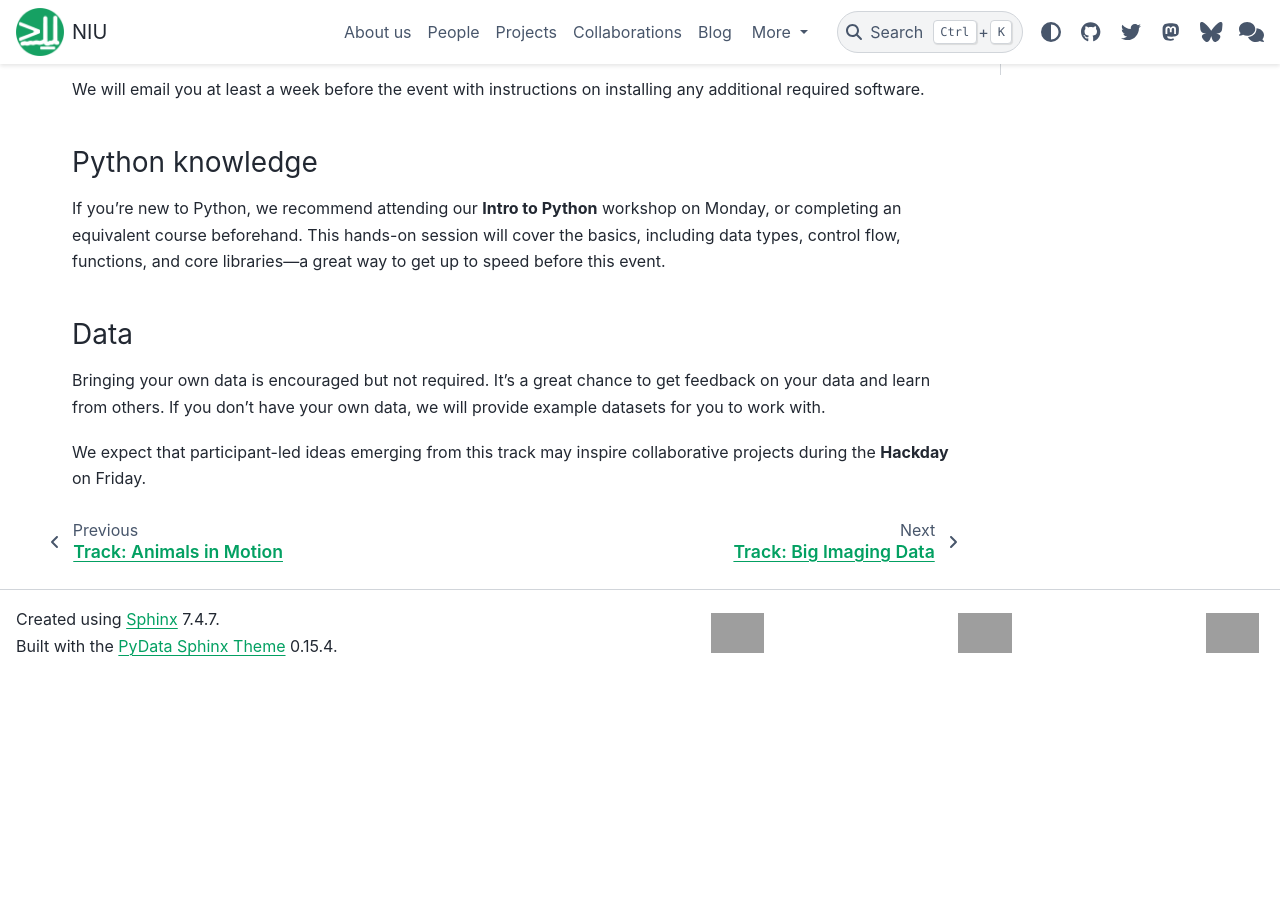
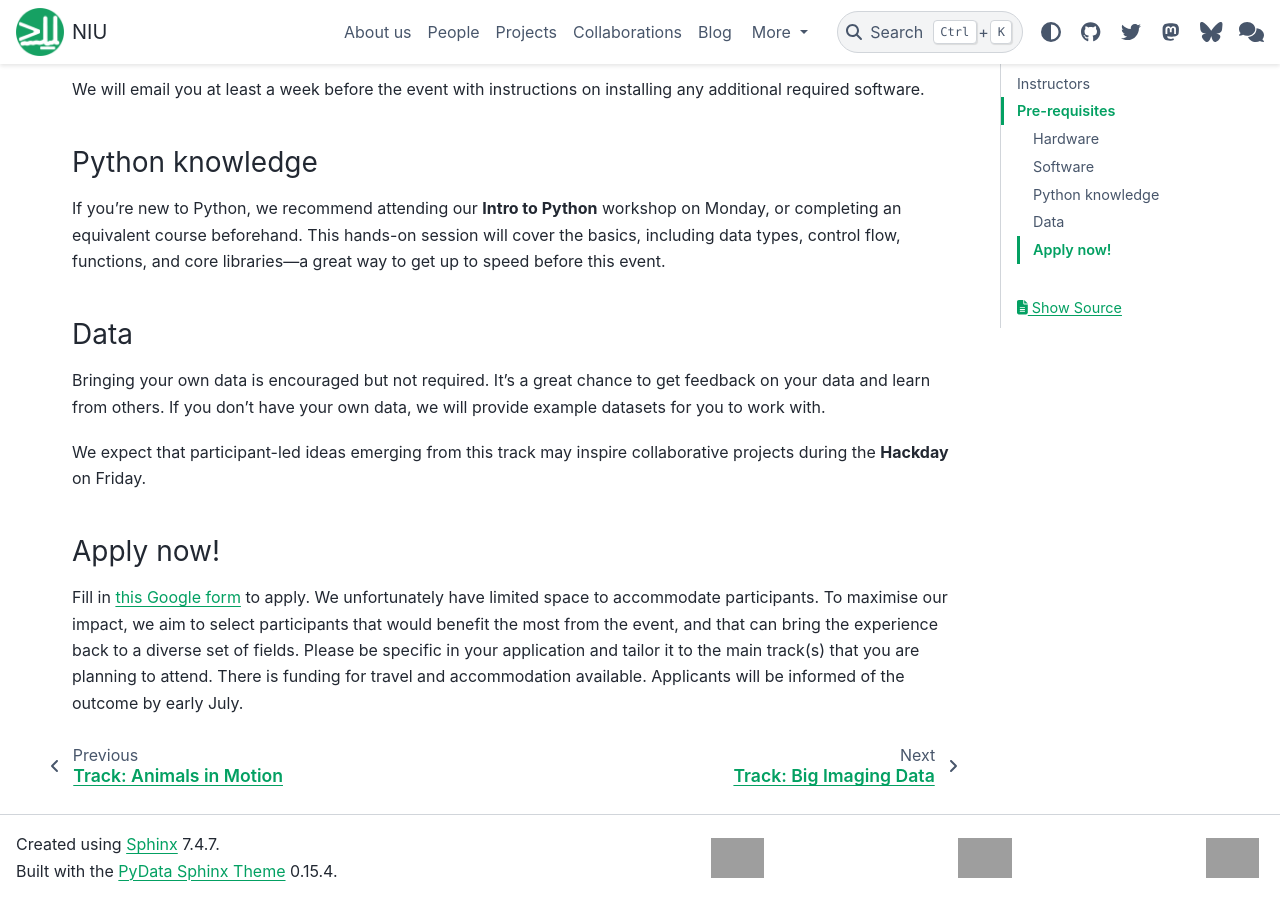
Before and after one commit to neuroinformatics-unit/neuroinformatics-unit.github.io, a Sphinx documentation site: the page built from docs/source/open-software-week/brainglobe.md, in a window 1280 px wide and 900 px high, scrolled down 1693 px. Built offline with Sphinx 7.4.7 and the PyData theme 0.15.4, drawn with Linux system fonts in a browser that asks for light colours; nearby versions of some CDN libraries; before the commit the page ends 2368 px from its top, so only the background shows below that; grey boxes are pictures that could not be loaded.

Commit message:
add direct sign up link to other tracks

```diff
--- a/docs/source/open-software-week/brainglobe.md
+++ b/docs/source/open-software-week/brainglobe.md
@@ -63,3 +63,7 @@
 If you don't have your own data, we will provide example datasets for you to work with.
 
 We expect that participant-led ideas emerging from this track may inspire collaborative projects during the __Hackday__ on Friday.
+
+### Apply now!
+
+Fill in [this Google form](https://forms.gle/2UAAzikhSgYArZpX7) to apply. We unfortunately have limited space to accommodate participants. To maximise our impact, we aim to select participants that would benefit the most from the event, and that can bring the experience back to a diverse set of fields. Please be specific in your application and tailor it to the main track(s) that you are planning to attend. There is funding for travel and accommodation available. Applicants will be informed of the outcome by early July.
```
Also changed, not shown: docs/source/open-software-week/big-imaging-data.md (+4 -0 lines).
